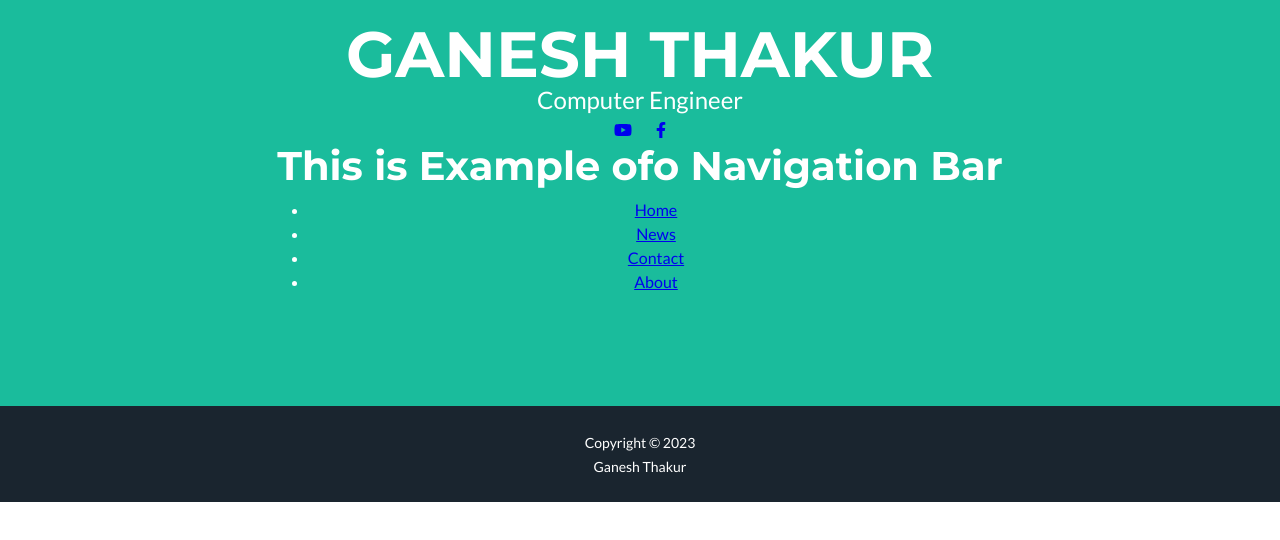
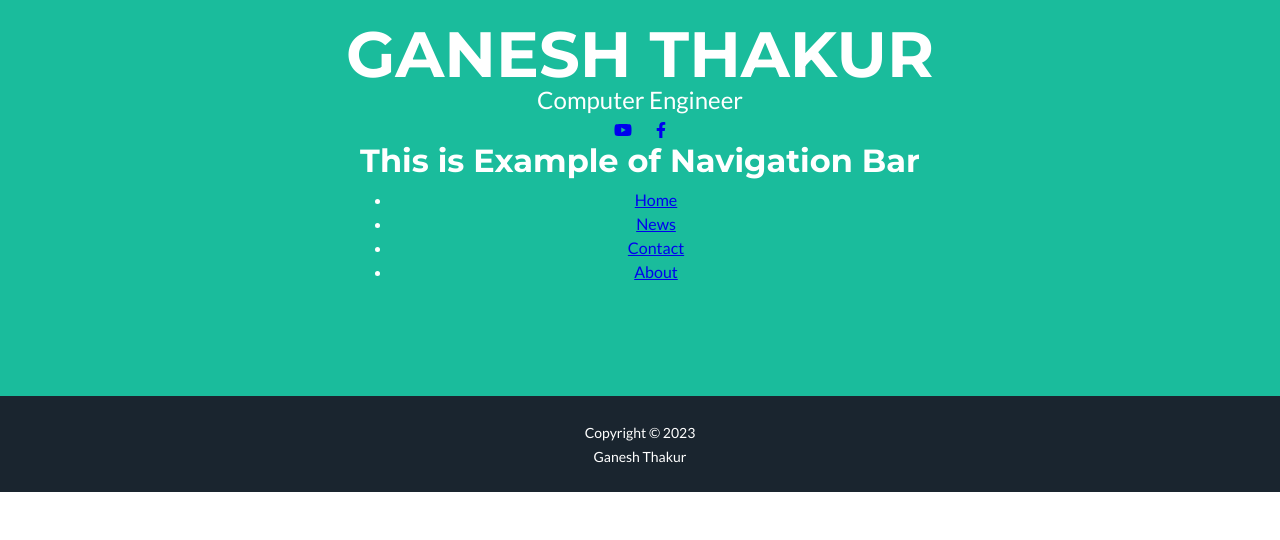
Before and after one commit to thakurganesh/ganeshthakur, a plain HTML site: page index.html in a window 1280 px wide. Shown: the part 246-786 px from the top of the page. Drawn offline with nearby package versions, Linux system fonts and the light colour scheme.

Commit message:
Update index.html

```diff
--- a/index.html
+++ b/index.html
@@ -32,7 +32,7 @@
                 <nav>
                     <a href="http://www.youtube.com/@techgamiegt"><i class="fab fa-youtube"></i></a>
                     <a href="https://www.facebook.com/profile.php?id=100055508824460"><i class="fab fa-facebook-f"></i></a>
-                   <h1>This is Example ofo Navigation Bar</h1>
+                   <h2>This is Example of Navigation Bar</h2>
 	<ul class="ul1">
 		<li><a href="#home"> Home</a></li>
 		<li><a href="#News"> News</a></li>
```
